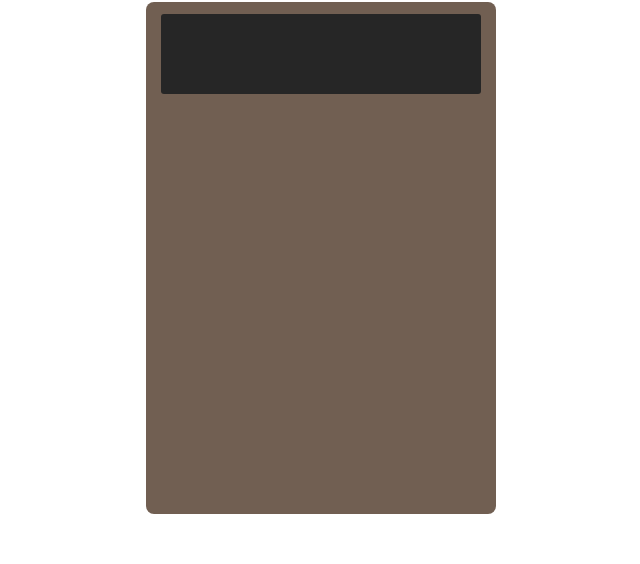
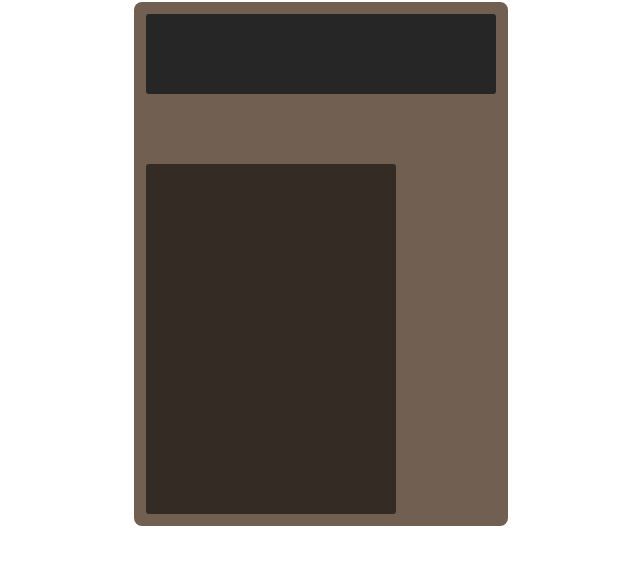
Before and after one commit to Charminha/js-calculator, a plain HTML site: page index.html in a window 1280 px wide. Shown: the part 86-650 px from the top of the page, without its empty margins (319-959 px from the left). Drawn offline with Linux system fonts and the light colour scheme.

Commit message:
Add numpad container with styling

```diff
--- a/index.html
+++ b/index.html
@@ -11,6 +11,7 @@
     <h1>Rainbow Calculator</h1>
     <div class="calculator-container">
         <div class="calculator-display"></div>
+        <div class="numpad"></div>
     </div>
 
 
--- a/style.css
+++ b/style.css
@@ -12,17 +12,27 @@ h1 {
 .calculator-container {
     display: flex;
     flex-direction: column;
-    align-items: center;
+    justify-content: space-between;
     background-color: rgb(113, 95, 82);
     width: 350px;
     height: 500px;
     border-radius: 8px;
-    padding-top: 12px;
+    padding: 12px;
 }
 
 .calculator-display {
     background-color: rgb(38, 38, 38);
-    width: 320px;
+    width: 350px;
     height: 80px;
     border-radius: 3px;
 }
+
+.numpad {
+    background-color: rgb(53, 43, 37);
+    width: 250px;
+    height: 350px;
+    border-radius: 3px;
+
+
+
+}
```
